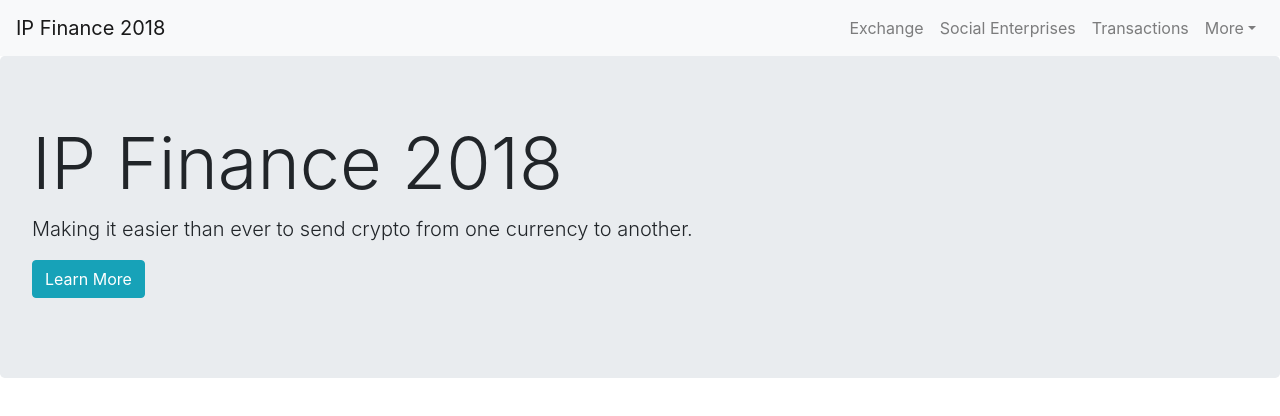
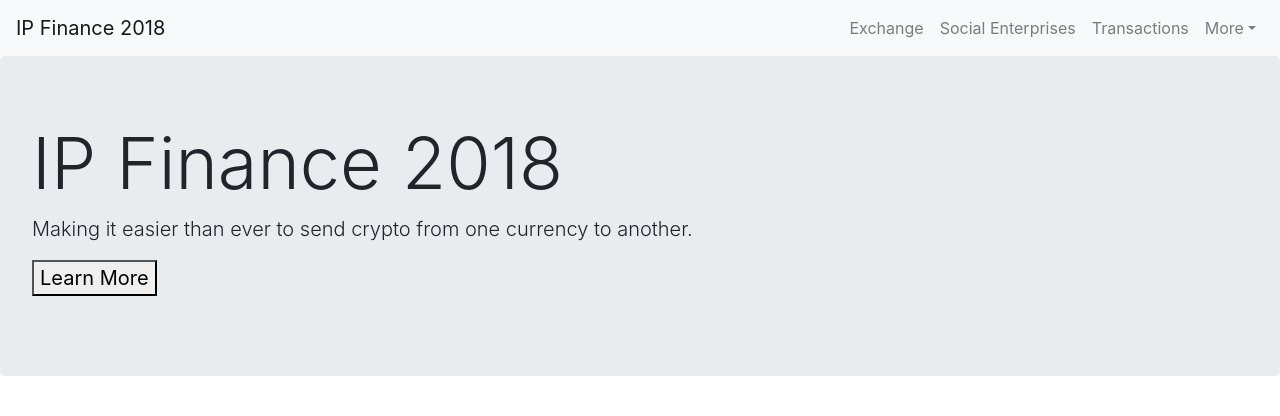
Before and after one commit to SushantThyagaraj/ip-finance, a React (Create React App) app in the folder frontend/: page / in a window 1280 px wide. Shown: the top 416 px of the page. Built offline with nearby package versions, Linux system fonts and the light colour scheme.

Commit message:
auth done

```diff
--- a/frontend/src/components/homepage.js
+++ b/frontend/src/components/homepage.js
@@ -4,6 +4,24 @@ import { Image, Row, Col, } from 'react-bootstrap';
 
 
 class HomePage extends React.Component {
+    clickHandler() {
+        const url = 'http://localhost:8080/users/'
+        const data = {
+            email: 'email',
+            password: 'pass'
+        }
+        fetch(url, {
+            method: "POST",
+            headers: {
+                "Content-Type": "application/json; charset=utf-8",
+            },
+            body: JSON.stringify(data)
+        })
+        .then(res => {res.json()})
+        .then(data => console.log(data))
+        .catch(err => console.error(err));
+    }
+
     render () {
 
     return (
@@ -12,7 +30,7 @@ class HomePage extends React.Component {
                 <h1 className="display-3">IP Finance 2018</h1>
                 <p className="lead">Making it easier than ever to send crypto from one currency to another.</p>
                 <p className="lead">
-                    <a href="https://docs.google.com/document/u/1/d/12W414aCpnBQ5NyyYDCWU7U95M1xHImnhQNaII2_Pjdg/edit?usp=sharing" class="btn btn-info" role="button">Learn More</a>
+                    <button onClick={() => {this.clickHandler()}}>Learn More</button>
                 </p>
             </Jumbotron>
         </div>
```
Also changed, not shown: 2 other files (tests, documents, lock files or other folders).
